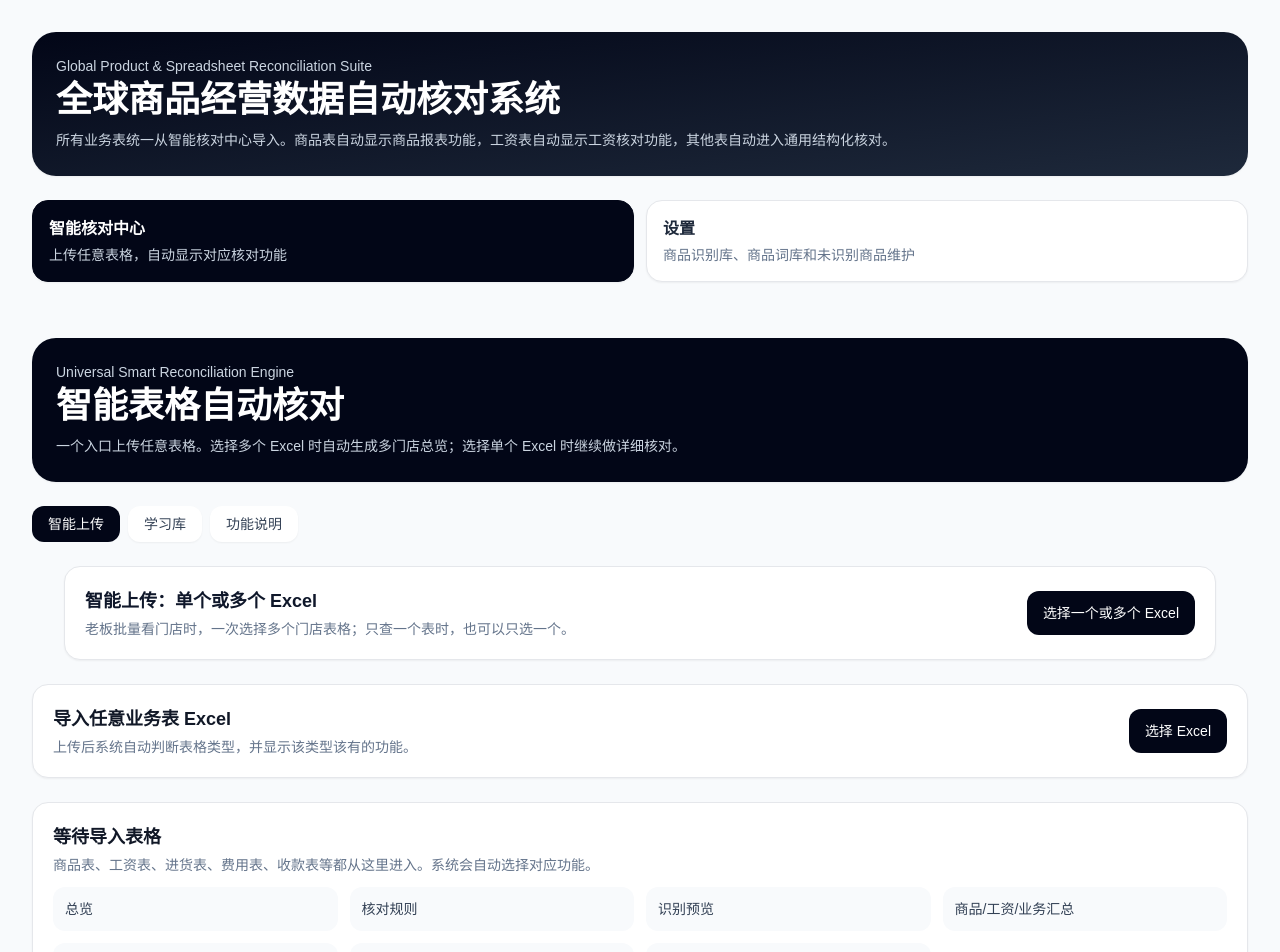
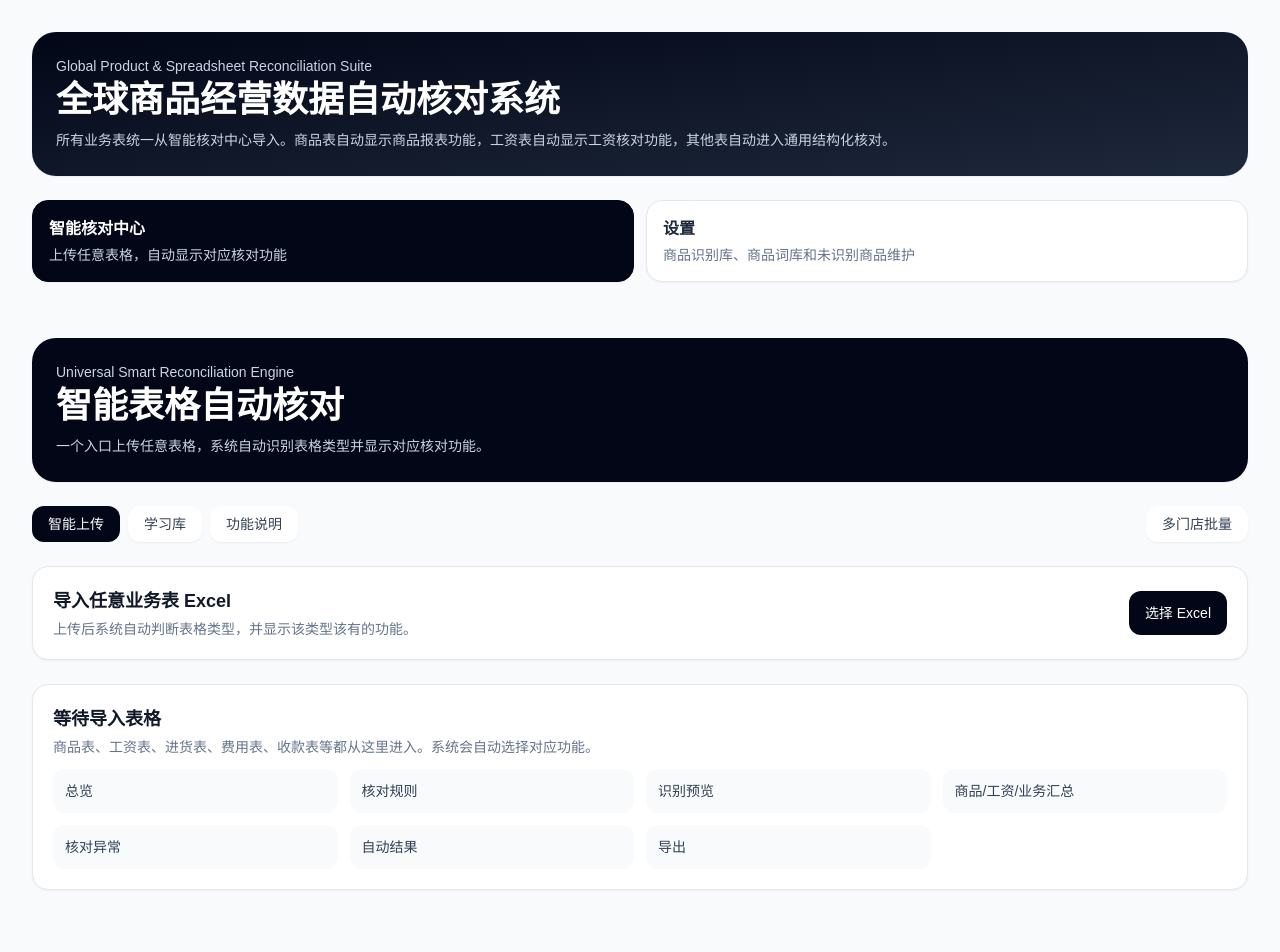
Before and after one commit to GrandpaNiuu/inventory-shift-web, a Next.js app: page / in a window 1280 px wide. Shown: the top 952 px of the page. Built offline with nearby package versions, Linux system fonts and the light colour scheme.

Commit message:
简化智能上传批量入口

```diff
--- a/app/UniversalSmartReportAppV5.tsx
+++ b/app/UniversalSmartReportAppV5.tsx
@@ -9,28 +9,33 @@ type MainTab = "smart" | "learn" | "guide";
 
 export default function UniversalSmartReportAppV5() {
   const [tab, setTab] = useState<MainTab>("smart");
+  const [batchMode, setBatchMode] = useState(false);
 
   return <main className="min-h-screen p-4 md:p-8">
     <div className="mx-auto max-w-7xl">
       <header className="mb-6 rounded-3xl bg-slate-950 p-6 text-white shadow-sm">
         <p className="text-sm text-slate-300">Universal Smart Reconciliation Engine</p>
         <h1 className="mt-1 text-2xl font-bold md:text-4xl">智能表格自动核对</h1>
-        <p className="mt-2 max-w-4xl text-sm leading-6 text-slate-300">一个入口上传任意表格。选择多个 Excel 时自动生成多门店总览；选择单个 Excel 时继续做详细核对。</p>
+        <p className="mt-2 max-w-4xl text-sm leading-6 text-slate-300">一个入口上传任意表格，系统自动识别表格类型并显示对应核对功能。</p>
       </header>
 
-      <nav className="mb-6 flex flex-wrap gap-2">
-        <button onClick={() => setTab("smart")} className={`rounded-xl px-4 py-2 text-sm font-medium ${tab === "smart" ? "bg-slate-950 text-white" : "bg-white text-slate-700 shadow-sm hover:bg-slate-100"}`}>智能上传</button>
-        <button onClick={() => setTab("learn")} className={`rounded-xl px-4 py-2 text-sm font-medium ${tab === "learn" ? "bg-slate-950 text-white" : "bg-white text-slate-700 shadow-sm hover:bg-slate-100"}`}>学习库</button>
-        <button onClick={() => setTab("guide")} className={`rounded-xl px-4 py-2 text-sm font-medium ${tab === "guide" ? "bg-slate-950 text-white" : "bg-white text-slate-700 shadow-sm hover:bg-slate-100"}`}>功能说明</button>
-      </nav>
+      <div className="mb-6 flex flex-col gap-3 md:flex-row md:items-center md:justify-between">
+        <nav className="flex flex-wrap gap-2">
+          <button onClick={() => setTab("smart")} className={`rounded-xl px-4 py-2 text-sm font-medium ${tab === "smart" ? "bg-slate-950 text-white" : "bg-white text-slate-700 shadow-sm hover:bg-slate-100"}`}>智能上传</button>
+          <button onClick={() => setTab("learn")} className={`rounded-xl px-4 py-2 text-sm font-medium ${tab === "learn" ? "bg-slate-950 text-white" : "bg-white text-slate-700 shadow-sm hover:bg-slate-100"}`}>学习库</button>
+          <button onClick={() => setTab("guide")} className={`rounded-xl px-4 py-2 text-sm font-medium ${tab === "guide" ? "bg-slate-950 text-white" : "bg-white text-slate-700 shadow-sm hover:bg-slate-100"}`}>功能说明</button>
+        </nav>
+        {tab === "smart" ? <button onClick={() => setBatchMode((value) => !value)} className={`w-fit rounded-xl px-4 py-2 text-sm font-medium shadow-sm ${batchMode ? "bg-slate-950 text-white" : "bg-white text-slate-700 hover:bg-slate-100"}`}>
+          {batchMode ? "返回单表上传" : "多门店批量"}
+        </button> : null}
+      </div>
     </div>
 
-    {tab === "smart" ? <section className="space-y-6">
-      <MultiFileSmartUploadPanel />
-      <section className="smart-upload-embedded">
+    {tab === "smart" ? <section>
+      {batchMode ? <MultiFileSmartUploadPanel /> : <section className="smart-upload-embedded">
         <style>{`.smart-upload-embedded > main { padding: 0 !important; min-height: 0 !important; } .smart-upload-embedded > main > div > header, .smart-upload-embedded > main > div > nav { display: none !important; }`}</style>
         <UniversalSmartReportAppV4 />
-      </section>
+      </section>}
     </section> : null}
 
     {tab === "learn" ? <section className="space-y-6">
@@ -43,8 +48,8 @@ export default function UniversalSmartReportAppV5() {
         <p className="mt-1 text-sm text-slate-500">同一个智能上传入口，根据选择文件数量和表格内容自动显示对应功能。</p>
         <div className="mt-4 grid gap-3 md:grid-cols-3">
           {[
-            "单个 Excel：详细核对和模板学习",
-            "多个 Excel：多门店批量总览和总报告",
+            "单表上传：详细核对和模板学习",
+            "多门店批量：总览和总报告",
             "商品表：每日、总汇、交接、库存、收款",
             "工资表：应发、实发、扣款、部门岗位汇总",
             "通用表：字段识别、模板学习、结构化导出",
```
